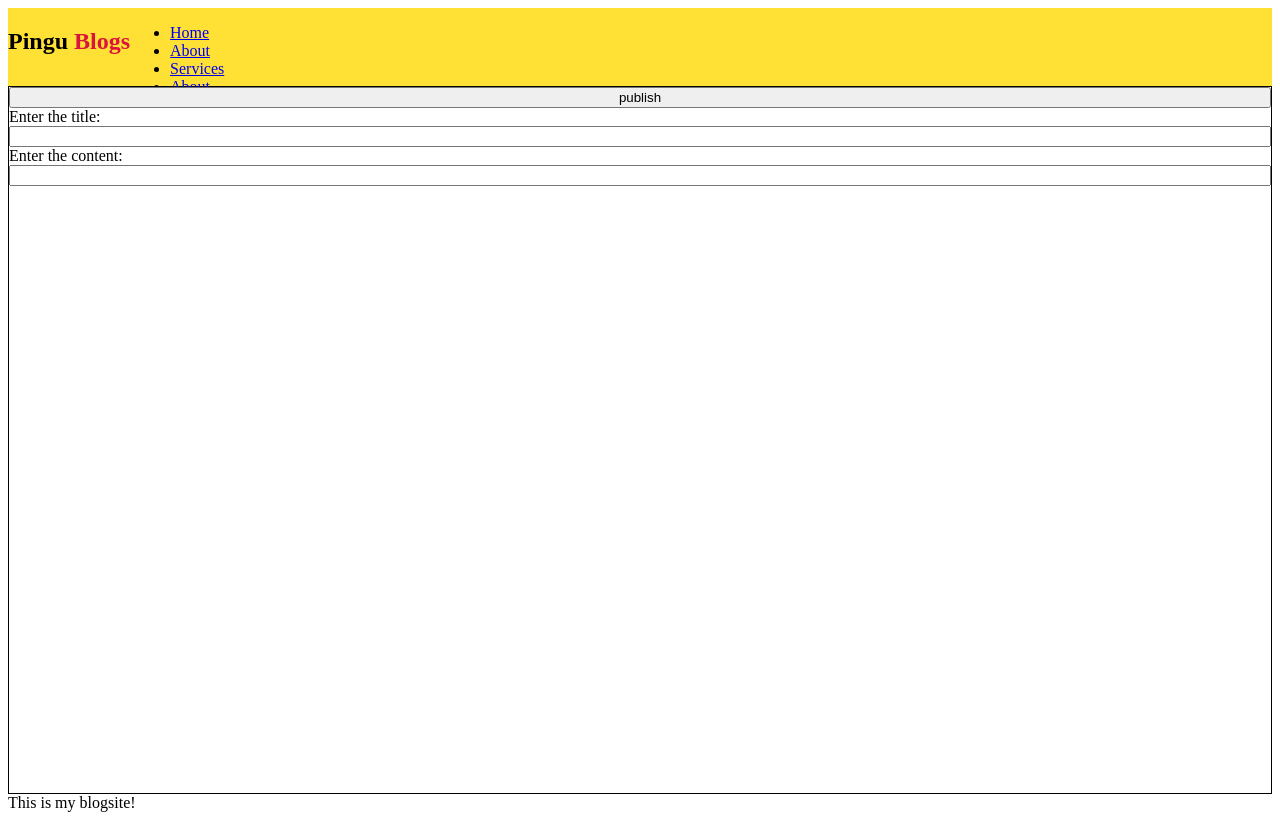
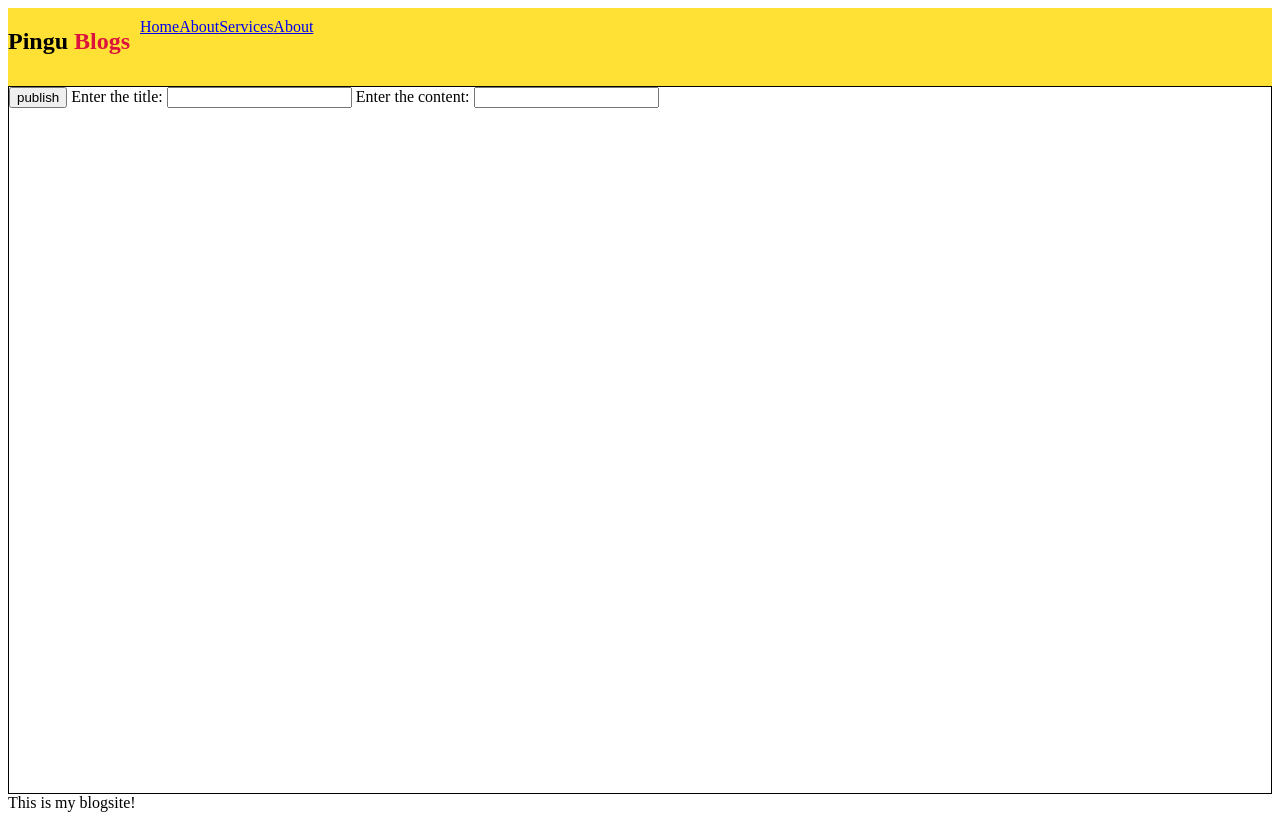
Before and after one commit to theagentpenguin/Personal-Blog, a website: page index.html in a window 1280 px wide. Drawn offline with Linux system fonts and the light colour scheme.

Commit message:
new approach

```diff
--- a/blogAPI.js
+++ b/blogAPI.js
@@ -19,6 +19,10 @@ app.get('/posts',(req, res)=>{
     res.json(blogList);
 });
 
+app.post(){
+
+}
+
 app.listen(PORT, function(){
     console.log("The API server is up");
 });
--- a/blogPage.js
+++ b/blogPage.js
@@ -1,12 +1,8 @@
-//import fs from 'fs';
 
-let blogList =[];
 
-// const fileExists = fs.existsSync('blogList.json');
-// if(!fileExists){
-//     fs.writeFileSync('blogList.json',JSON.stringify(blogList),'utf8');
-// }
-
+const form = document.getElementById('blog-post-form');
+console.log(form);
 function addBlog(){
     console.log("the button has been clicked!");
+    fetch('http://localhost:8080/posts');
 }
--- a/index.html
+++ b/index.html
@@ -21,11 +21,13 @@
             </nav>
         </header>
         <main class="blog-body">
+            <form id="blog-post-form">
                 <button type="submit">publish</button>
                 <label for="blog-title">Enter the title:</label>
                 <input type="text" id="blog-title">
                 <label for="blog-content">Enter the content:</label>
                 <input type="text" id="blog-content">
+            </form>
 
 
         </main>
--- a/style.css
+++ b/style.css
@@ -9,11 +9,22 @@
 }
 nav{
     display: flex;
+    flex-direction: row;
     height: 10%;
     background: #ffe135;
     align-items: right;
+
 }
+nav ul {
+    list-style: none;
+    margin: 0;
+    padding: 10px;
 
+    display: flex;
+}
+li{
+    text-decoration: none;
+}
 #create-button{
     width:120px;
     height: 40px;
```
Lines whose indentation alone changed are shown as unchanged.
